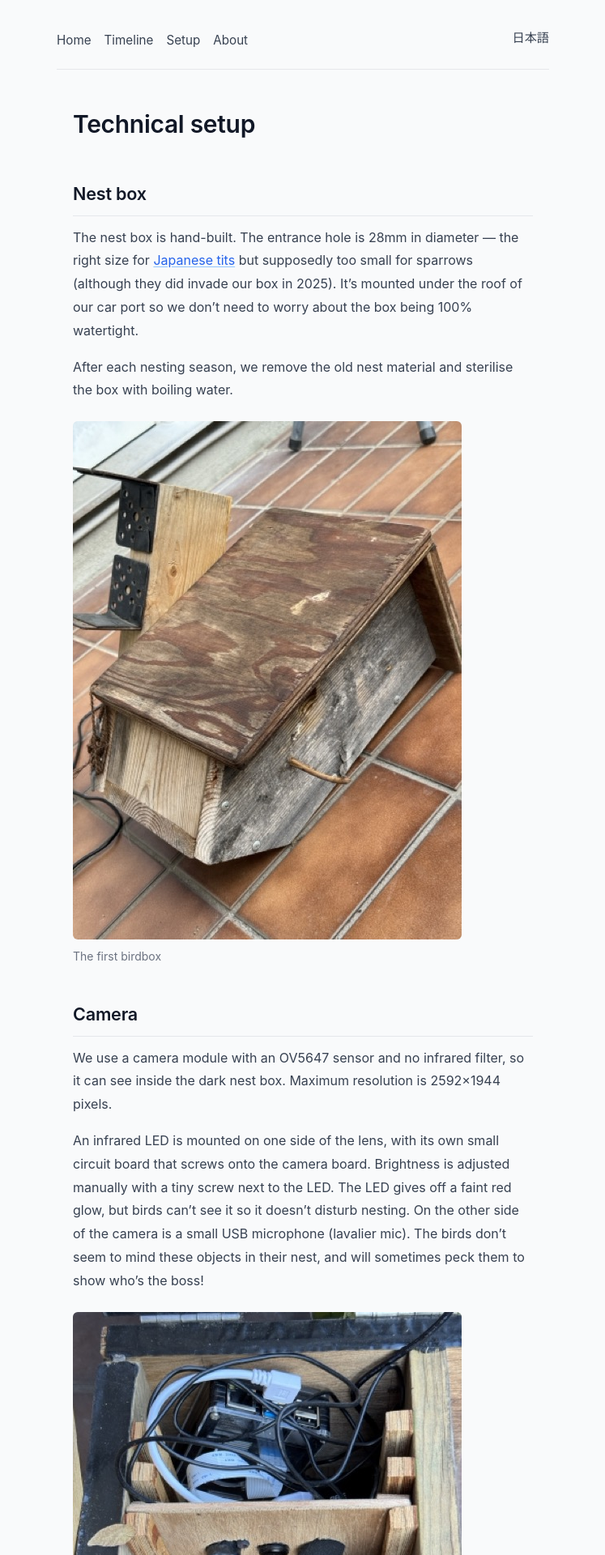
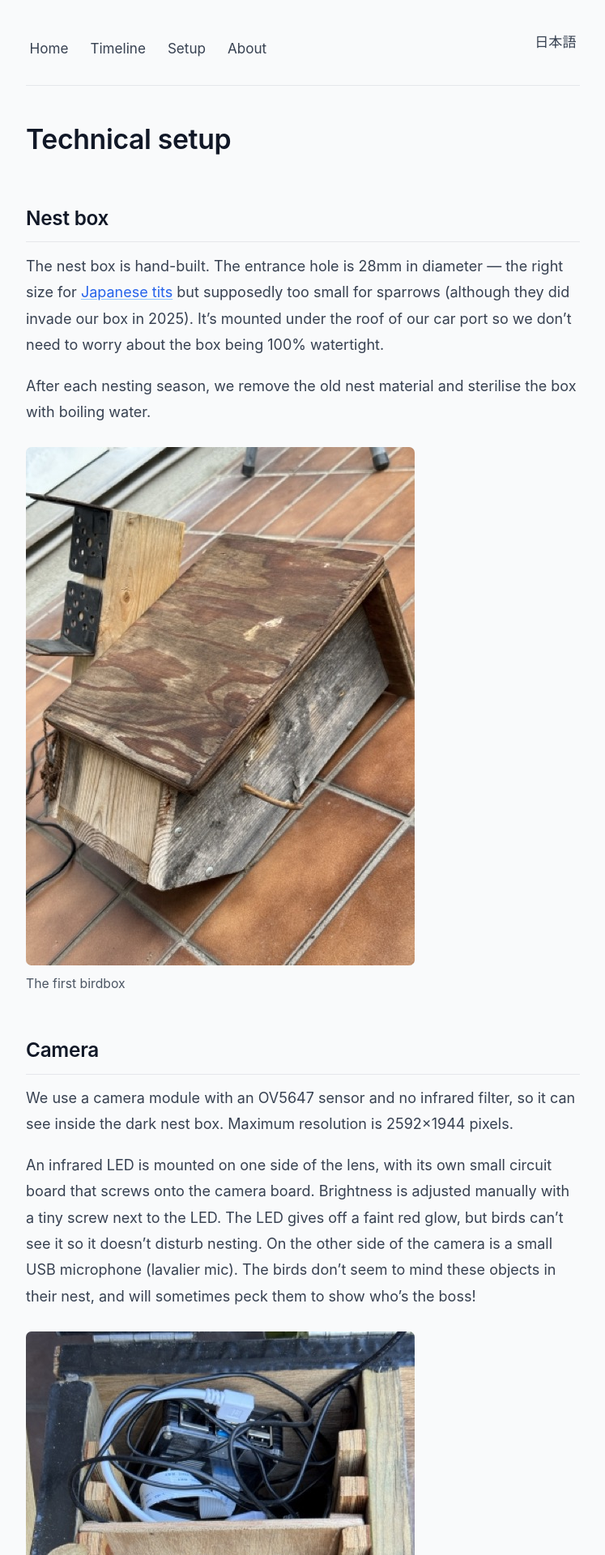
Before and after one commit to tagawa/maison-hina, a Jekyll site: the page built from en/setup.md, in a window 1280 px wide. Shown: the top 1920 px of the page at 81% size, without its empty margins (266-1013 px from the left). Built offline with Jekyll 4.4.1, drawn with Linux system fonts in a browser that asks for light colours; comment, search, counter and statistics services are not loaded.

Commit message:
Update style.css

```diff
--- a/assets/css/style.css
+++ b/assets/css/style.css
@@ -5,8 +5,9 @@
   box-sizing: border-box;
 }
 
-/* Animate anchor-link scrolling (overridden below for motion-sensitive users) */
+/* 112.5% = 18px for users with default 16px — scales with browser font preferences */
 html {
+  font-size: 112.5%;
   scroll-behavior: smooth;
 }
 
@@ -24,13 +25,6 @@ body {
   color: #374151;
   background-color: #f9fafb;
 }
-
-body > main {
-  max-width: 720px;
-  margin: 40px auto;
-  padding: 0 20px;
-}
-
 
 /* Headings — semi-bold, tight tracking, Tailwind gray-900 */
 h1, h2, h3, h4, h5, h6 {
@@ -96,7 +90,7 @@ nav a {
   color: #374151;
   text-decoration: none;
   font-size: 0.95rem;
-  padding: 0.25rem 0;
+  padding: 0.5rem 0.25rem;
   border-bottom: 2px solid transparent;
   transition: color 0.15s ease, border-color 0.15s ease;
 }
@@ -169,21 +163,15 @@ figure {
   margin: 1.5em 0;
 }
 
-figure img {
-  max-width: 100%;
-  height: auto;
-  display: block;
-}
-
 figcaption {
   font-size: 0.875rem;
-  color: #6b7280;
+  color: #4b5563;
   margin-top: 0.5rem;
 }
 
 /* Top border mirrors nav bottom border, framing the page */
 footer {
-  color: #9ca3af;
+  color: #4b5563;
   font-size: 0.8rem;
   padding-top: 1.5rem;
   border-top: 1px solid #e5e7eb;
```
